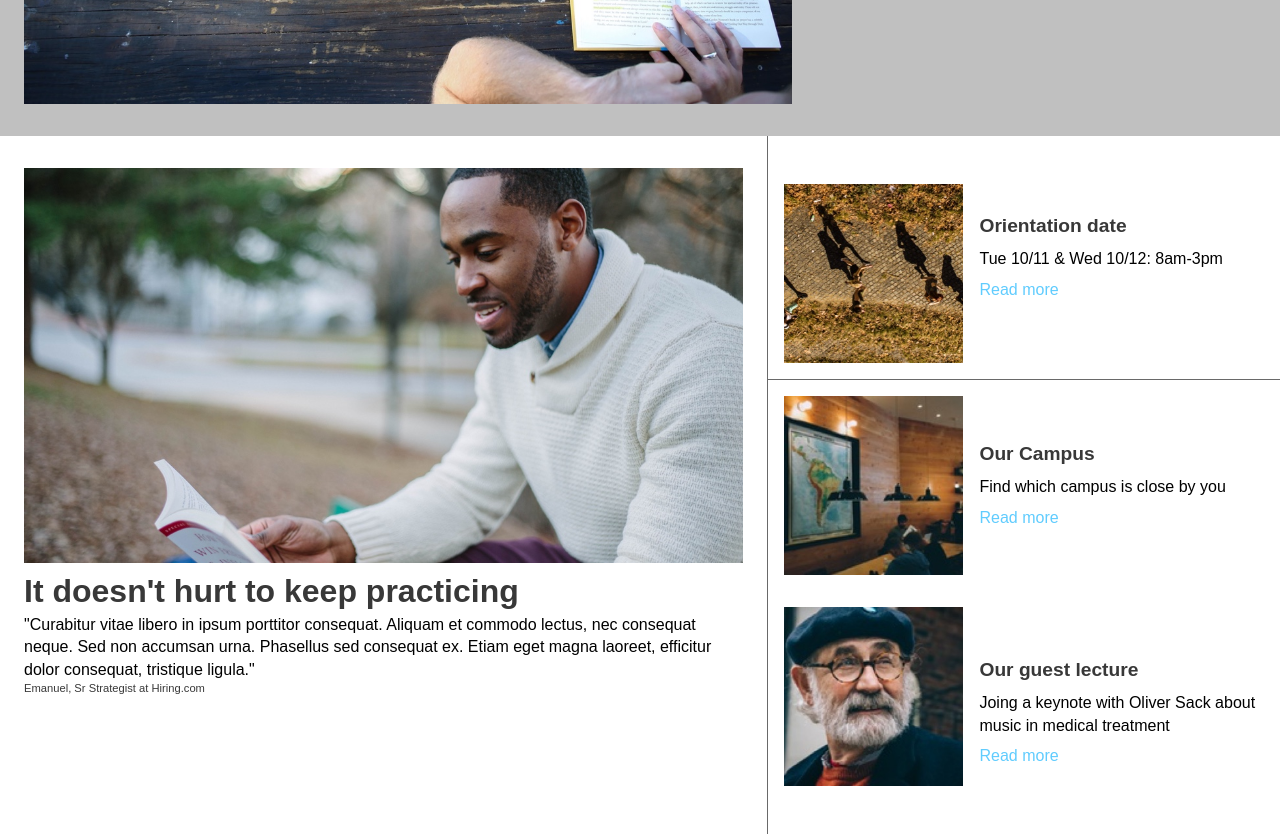
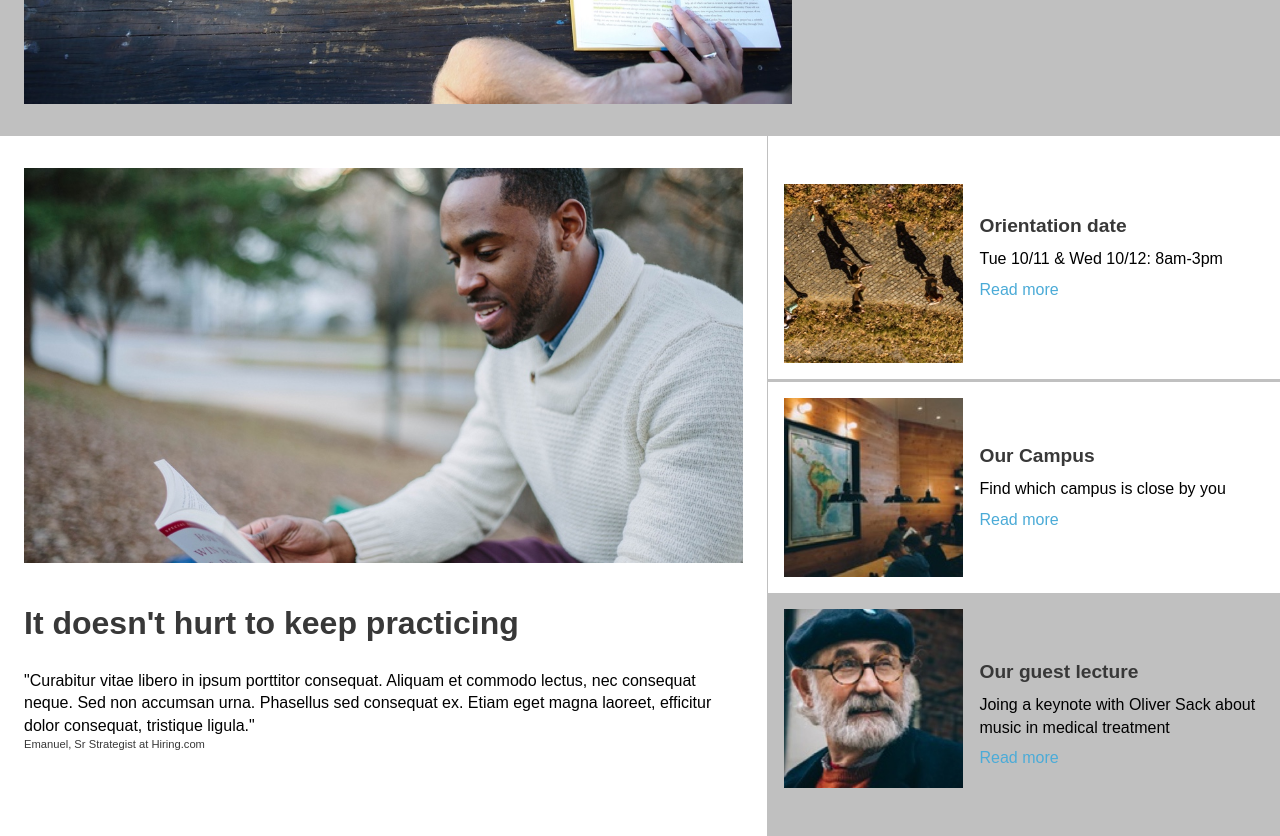
Before and after one commit to ChristianNikodemus/Colmar-Academy-Capstone, a plain HTML site: page index.html in a window 1280 px wide. Shown: the part 560-1396 px from the top of the page. Drawn offline with Linux system fonts and the light colour scheme; a web font is replaced by a local one.

Commit message:
strategist

```diff
--- a/resources/css/style.css
+++ b/resources/css/style.css
@@ -174,8 +174,16 @@ nav ul li {
   margin: 2rem 1.5rem;
 }
 
+.hurt-picture h2 {
+  margin: 2rem 0 1.5rem 0;
+}
+
+.hurt-picture h6 {
+  bottom: 0;
+}
+
 .practice {
-  border-right: 1px solid #696969;
+  border-right: 1px solid #c0c0c0;
   flex: 3;
 }
 
@@ -185,7 +193,7 @@ nav ul li {
 
 .first-box {
   display: flex;
-  border-bottom: 1px double #696969;
+  border-bottom: 3px solid #c0c0c0;
 }
 
 .first-box img {
@@ -206,6 +214,7 @@ nav ul li {
 
 .third-box {
   display: flex;
+  background-color: #c0c0c0;
 }
 
 .three-boxes div {
@@ -214,7 +223,7 @@ nav ul li {
 }
 
 .three-boxes a {
-  color: #60CCFE;
+  color: #4BABD7;
 }
 
 .three-boxes h5 {
```
